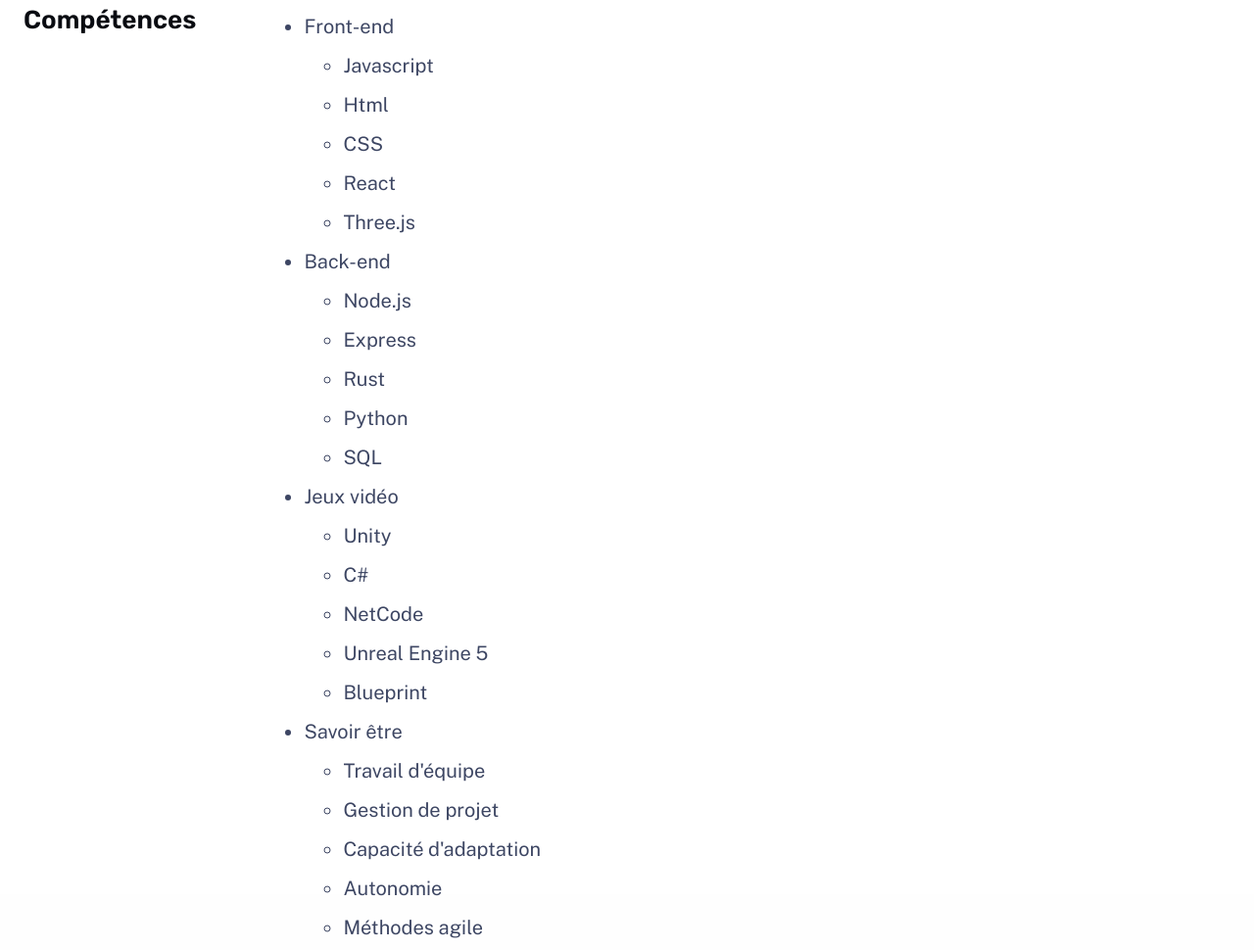
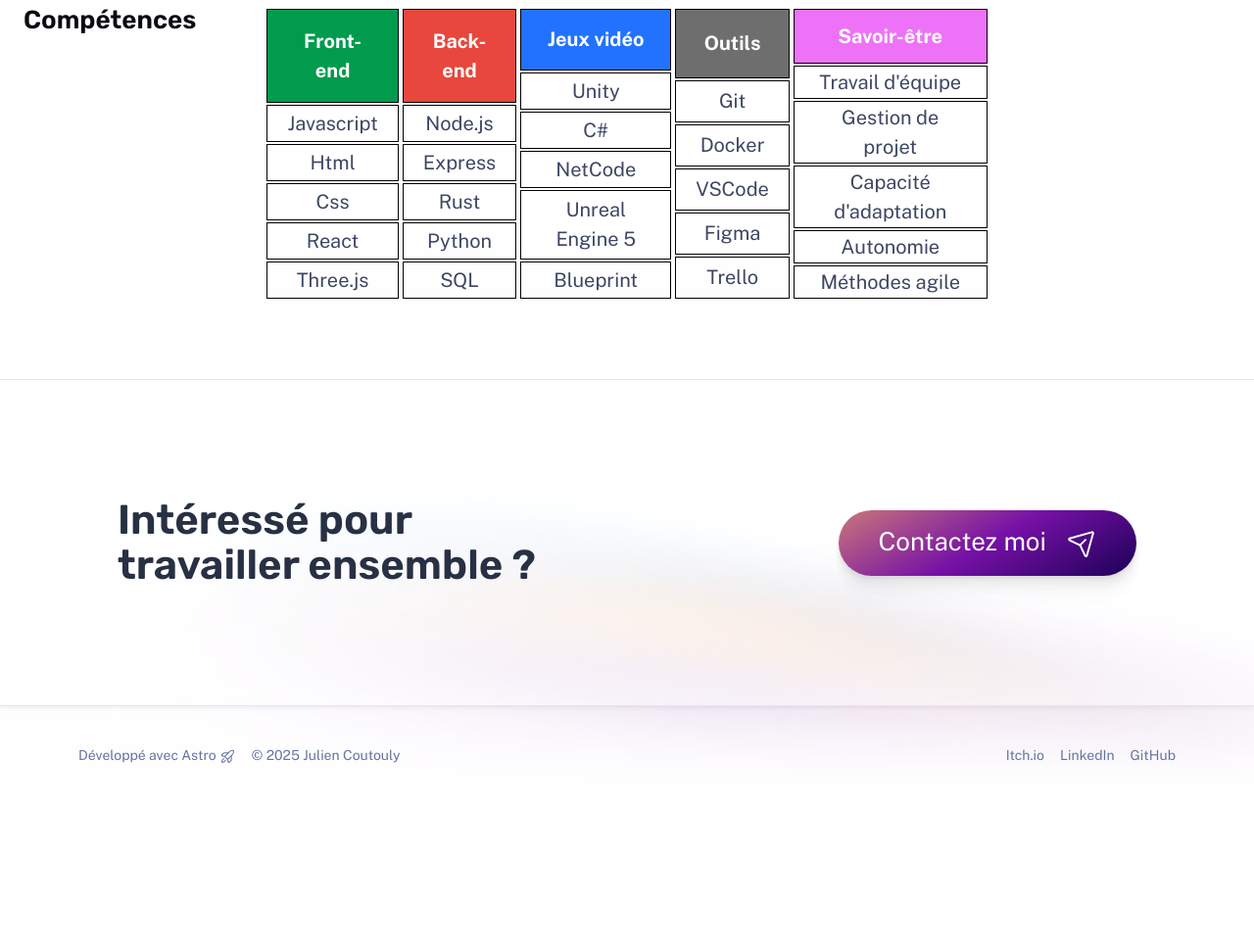
Before and after one commit to Joldd/Portfolio, an Astro site: page /about in a window 1280 px wide. Shown: the part 920-1890 px from the top of the page at 98% size. After the commit the page ends 1742 px from the top, so only its background shows below. Built offline with nearby package versions, Linux system fonts and the light colour scheme; Astro itself is replaced by a stand-in of ours.

Commit message:
skill table

```diff
--- a/src/components/Game.astro
+++ b/src/components/Game.astro
@@ -109,7 +109,7 @@
 
 <style>
 	:root{
-		--rockSpeed: 2s;
+		--rockSpeed: 3s;
 		--jumpDuration: 0.5s;
 	}
 
@@ -129,7 +129,7 @@
 		width: 2000px;
 		height: 200px;
 		background: url("/assets/background.jpg") repeat-x;
-		animation: slide 1.5s linear infinite;
+		animation: slide 1.15s linear infinite;
 	}
 
 	#hero {
@@ -195,6 +195,7 @@
 		top: 5px;
 		text-align: center;
 		position: relative;
+		color: #283044;
 	}
 
 	#scoreDid {
@@ -203,6 +204,7 @@
 		top: 0px;
 		text-align: center;
 		position: relative;
+		color: #283044;
 	}
 
 	#startPanel{
--- /dev/null
+++ b/src/components/TableSkills.astro
@@ -0,0 +1,40 @@
+---
+
+interface Props {
+	head?: string;
+	skills?: string[];
+	headColor?: string;
+}
+
+const { head, skills = [], headColor = "rgb(255 100 100)" } = Astro.props;
+
+---
+<table>
+	<tr>
+		<th>{head}</th>
+	</tr>
+	{
+		skills.map((skill) => (
+			<tr>
+				<td>{skill}</td>
+			</tr>
+		))
+	}
+</table>
+
+<style define:vars={{headColor}}>
+
+	th {
+		padding-top: 12px;
+		padding-bottom: 12px;
+		text-align: left;
+		background-color: var(--headColor);
+		color: white;
+	}
+	th, td {
+		border: 1px solid black;
+		text-align: center;
+		padding-left: 20px;
+		padding-right: 20px;
+	}
+</style>
--- a/src/pages/about.astro
+++ b/src/pages/about.astro
@@ -3,6 +3,7 @@
 
 import ContactCTA from '../components/ContactCTA.astro';
 import Hero from '../components/Hero.astro';
+import TableSkills from '../components/TableSkills.astro';
 ---
 
 <BaseLayout title="Julien Coutouly" description="About Julien Coutouly">
@@ -44,41 +45,12 @@
 			</section>
 			<section>
 				<h2 class="section-title">Compétences</h2>
-				<div class="content">
-					<ul>
-						<li>Front-end</li>
-						<ul>
-							<li>Javascript</li>
-							<li>Html</li>
-							<li>CSS</li>
-							<li>React</li>
-							<li>Three.js</li>
-						</ul>
-						<li>Back-end</li>
-						<ul>
-							<li>Node.js</li>
-							<li>Express</li>
-							<li>Rust</li>
-							<li>Python</li>
-							<li>SQL</li>
-						</ul>
-						<li>Jeux vidéo</li>
-						<ul>
-							<li>Unity</li>
-							<li>C#</li>
-							<li>NetCode</li>
-							<li>Unreal Engine 5</li>
-							<li>Blueprint</li>
-						</ul>
-						<li>Savoir être</li>
-						<ul>
-							<li>Travail d'équipe</li>
-							<li>Gestion de projet</li>
-							<li>Capacité d'adaptation</li>
-							<li>Autonomie</li>
-							<li>Méthodes agile</li>
-						</ul>
-					</ul>
+				<div class="skills">
+					<TableSkills head="Front-end" skills={["Javascript", "Html", "Css", "React", "Three.js"]} headColor='#009B4D'></TableSkills>
+					<TableSkills head="Back-end" skills={["Node.js", "Express", "Rust", "Python", "SQL"]} headColor='#E7473C'></TableSkills>
+					<TableSkills head="Jeux vidéo" skills={["Unity", "C#", "NetCode", "Unreal Engine 5", "Blueprint"]} headColor='#2272FF'></TableSkills>
+					<TableSkills head="Outils" skills={["Git", "Docker", "VSCode", "Figma", "Trello"]} headColor='#6E6E6E'></TableSkills>
+					<TableSkills head="Savoir-être" skills={["Travail d'équipe", "Gestion de projet", "Capacité d'adaptation", "Autonomie", "Méthodes agile"]} headColor='#EE72F8'></TableSkills>
 				</div>
 			</section>
 		</main>
@@ -111,6 +83,12 @@
 		grid-column-start: 1;
 		font-size: var(--text-xl);
 		color: var(--gray-0);
+	}
+
+	.skills {
+		display: grid;
+		margin-left: 50px;
+		margin-right: 50px;
 	}
 
 	.content {
@@ -146,5 +124,11 @@
 			display: contents;
 			font-size: var(--text-lg);
 		}
+
+		.skills {
+			display: flex !important;
+			margin-left: 0px;
+			margin-right: 0px;
+		}
 	}
 </style>
```
